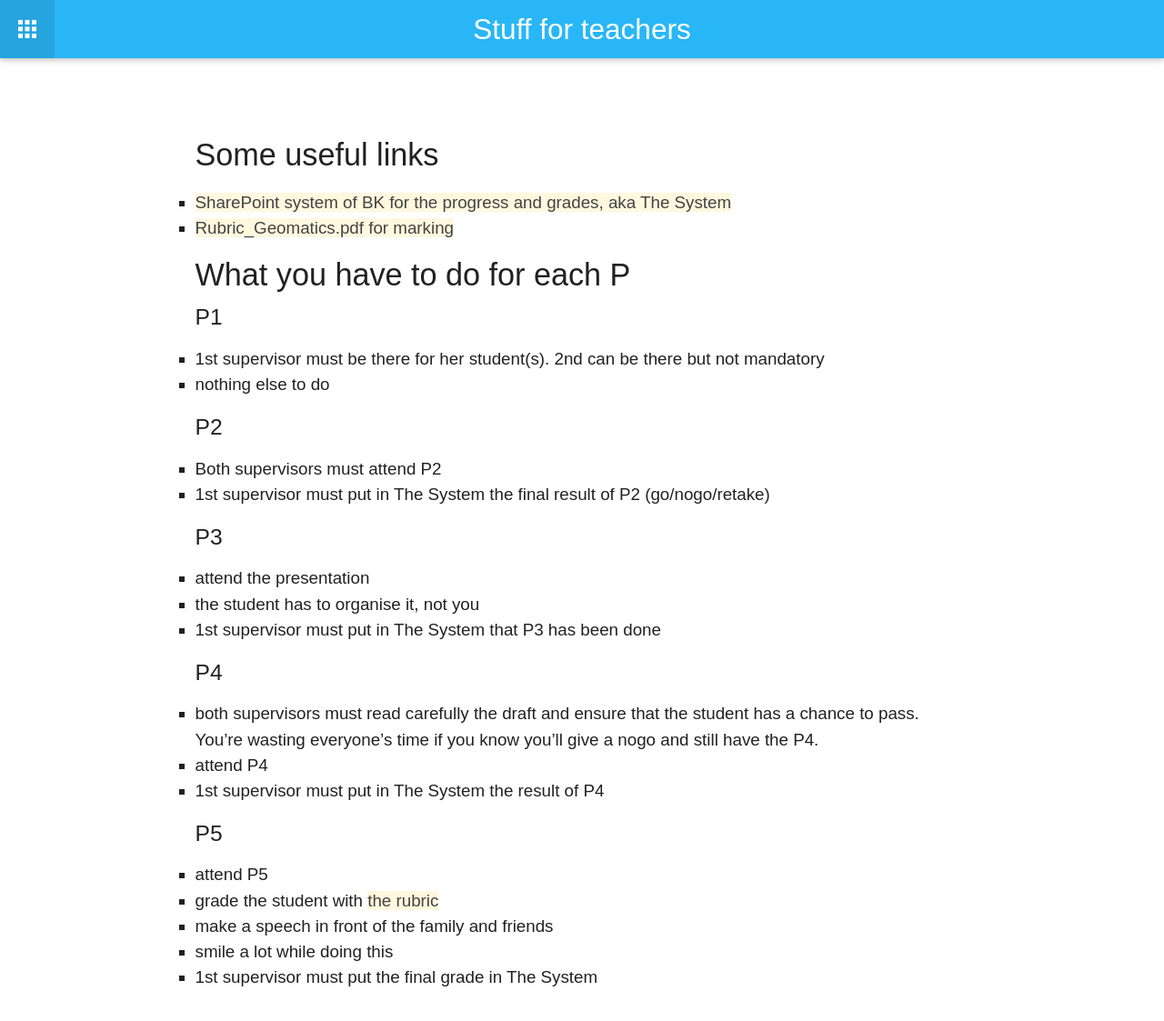
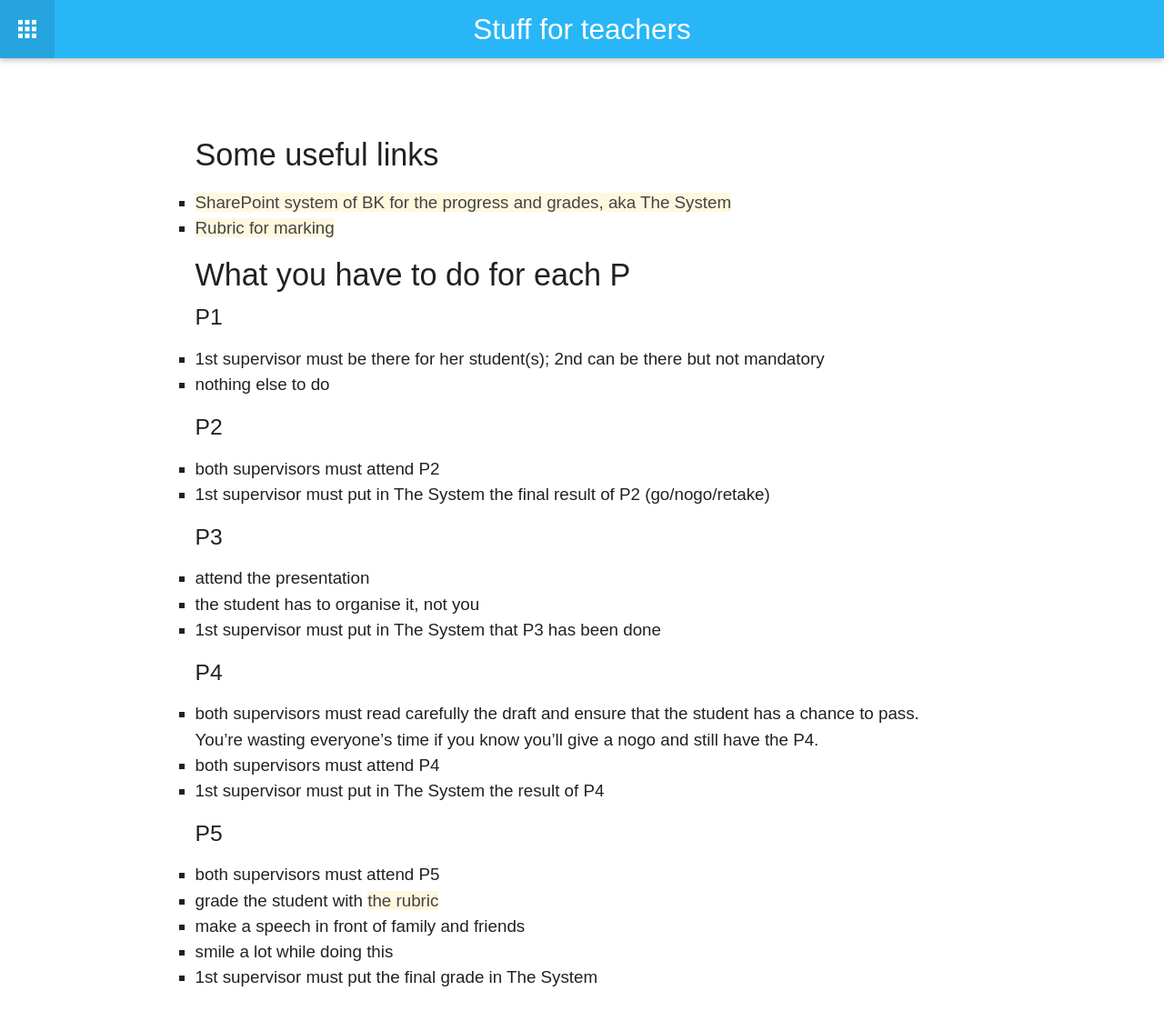
Before and after one commit to tudelft3d/geo2020, a Jekyll site: the page built from teachers/index.md, in a window 1280 px wide. Shown: the whole page at 91% size. Built offline with Jekyll 4.4.1, drawn with Linux system fonts in a browser that asks for light colours; nearby versions of some CDN libraries.

Commit message:
/rubric/ + update of all links

```diff
--- a/_data/cards.yml
+++ b/_data/cards.yml
@@ -5,7 +5,7 @@
   colour:  pink
 
 - url:    /rules/
-  text:   Rules & registration for the Ps
+  text:   Info about each P
   icon:   fa-parking
   colour: amber
 
--- a/teachers/index.md
+++ b/teachers/index.md
@@ -7,19 +7,19 @@
 #### Some useful links
 
 - [SharePoint system of BK for the progress and grades, aka The System](https://teams.connect.tudelft.nl/sites/BK/OS/graduationregistration/Lists/Polls/AllItems.aspx)
-- [Rubric_Geomatics.pdf for marking](../rules/Rubric_Geomatics.pdf)
+- [Rubric for marking](../rubric/)
 
 
 #### What you have to do for each P
 
 ##### P1
 
-  - 1st supervisor must be there for her student(s). 2nd can be there but not mandatory
+  - 1st supervisor must be there for her student(s); 2nd can be there but not mandatory
   - nothing else to do
 
 ##### P2
 
-  - Both supervisors must attend P2
+  - both supervisors must attend P2
   - 1st supervisor must put in The System the final result of P2 (go/nogo/retake)
 
 ##### P3
@@ -31,13 +31,13 @@
 ##### P4
 
   - both supervisors must read carefully the draft and ensure that the student has a chance to pass. You're wasting everyone's time if you know you'll give a nogo and still have the P4.
-  - attend P4
+  - both supervisors must attend P4
   - 1st supervisor must put in The System the result of P4
 
 ##### P5
 
-  - attend P5
-  - grade the student with [the rubric](../rules/Rubric_Geomatics.pdf)
-  - make a speech in front of the family and friends
+  - both supervisors must attend P5
+  - grade the student with [the rubric](../rubric/)
+  - make a speech in front of family and friends
   - smile a lot while doing this
   - 1st supervisor must put the final grade in The System
```
Also changed, not shown: _posts/2018-02-12-rubric-available.md (+1 -1 lines), faq/index.md (+1 -3 lines), introsession/index.md (+2 -1 lines), rubric/index.md (added, +10 -0 lines), rules/index.md (+8 -8 lines), rubric/rubric.png (added), 4 other files.
